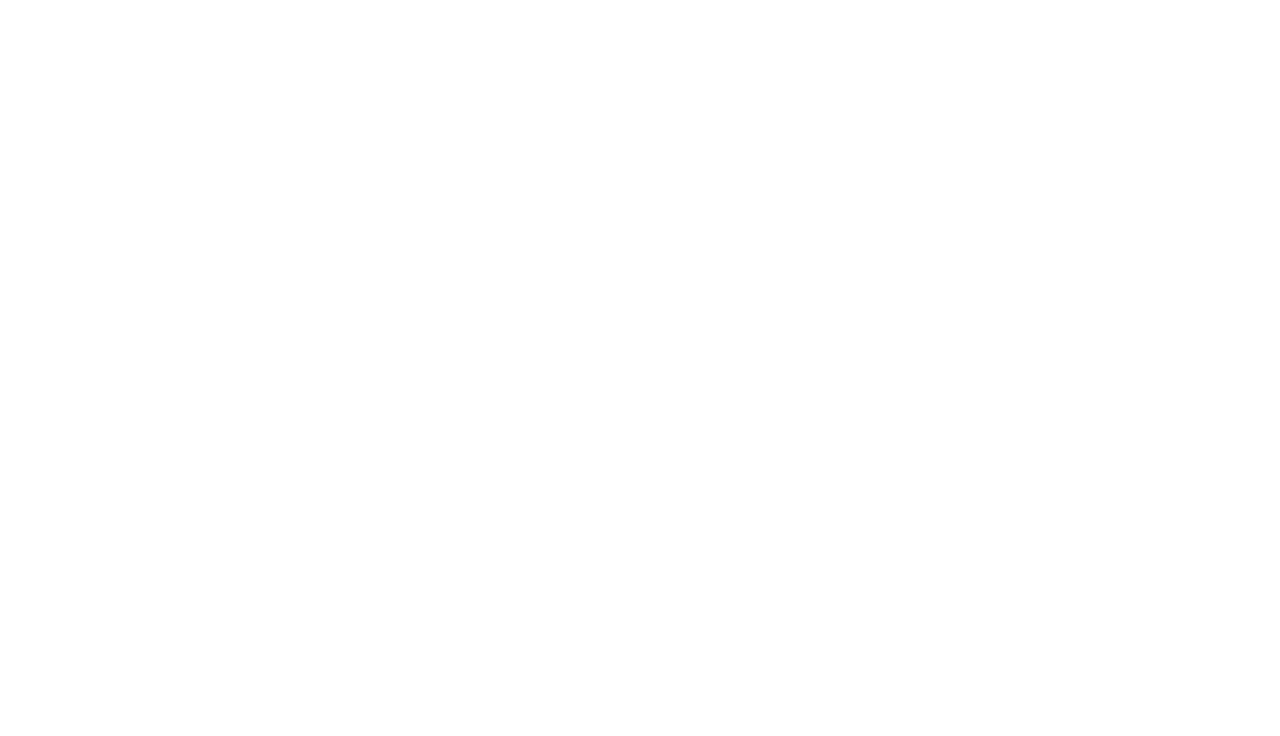
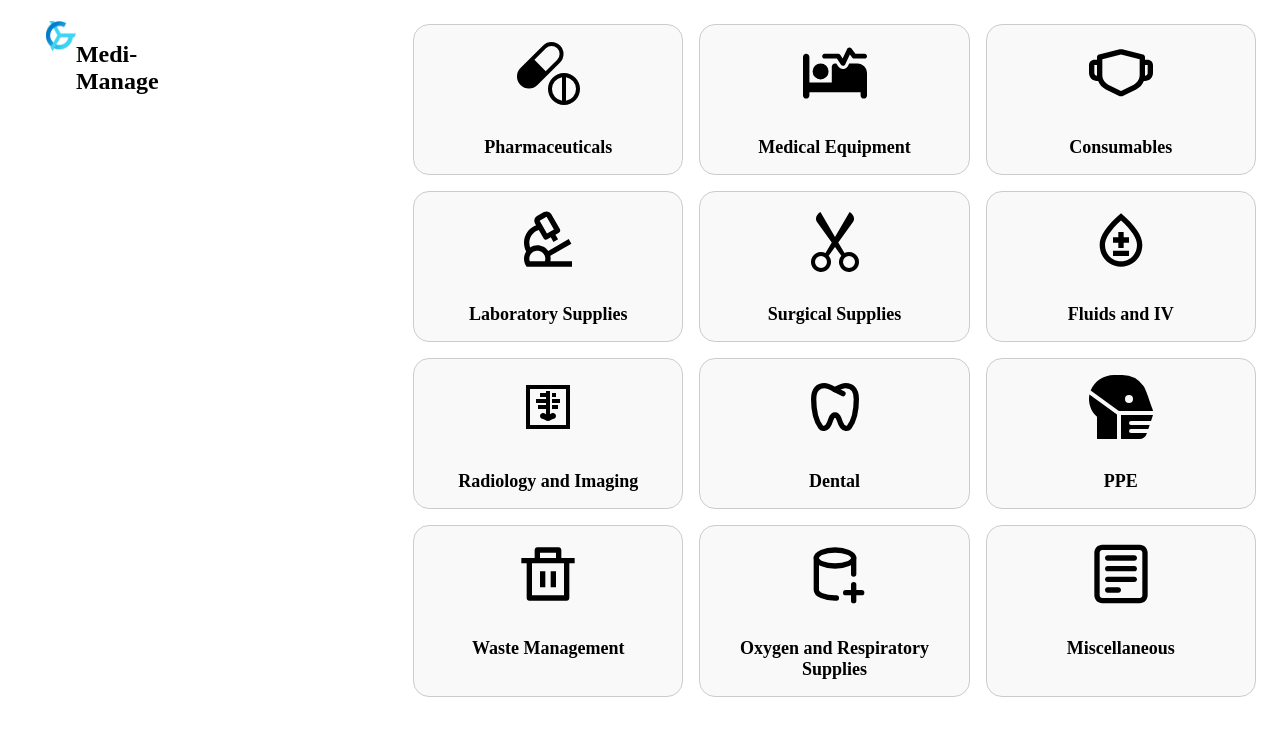
Before and after one commit to Medi-Slot/Medi-Manage, a React (Vite) app: page /inventory in a window 1280 px wide. Before the commit this address had no page. Shown: the top 736 px of the page. Built offline with nearby package versions, Linux system fonts and the light colour scheme.

Commit message:
inventory

```diff
--- a/package.json
+++ b/package.json
@@ -11,7 +11,10 @@
   },
   "dependencies": {
     "react": "^18.3.1",
-    "react-dom": "^18.3.1"
+    "react-dom": "^18.3.1",
+    "react-google-charts": "^4.0.1",
+    "react-icons": "^5.3.0",
+    "react-router-dom": "^6.26.1"
   },
   "devDependencies": {
     "@eslint/js": "^9.9.0",
--- a/src/App.jsx
+++ b/src/App.jsx
@@ -1,14 +1,19 @@
 import { useState } from "react";
 import { BrowserRouter as Router, Routes, Route } from "react-router-dom";
 import LandingPage from "./pages/landingPage/LandingPage";
+import Inventory from "./pages/inventoryPage/Inventory";
+import Layout from "./layout/Layout";
 
 function App() {
   return (
     <>
       <Router>
+        <Layout>
         <Routes>
           <Route path="/" element={<LandingPage />} />
+          <Route path="/inventory" element={<Inventory />} />
         </Routes>
+        </Layout>
       </Router>
     </>
   );
--- /dev/null
+++ b/src/components/specific/dashboard/StatCard.jsx
@@ -0,0 +1,52 @@
+import React from 'react';
+import { Chart } from 'react-google-charts';
+import "./style.css"
+
+const StatCard = ({ icon, title, value = 0, change = 0 }) => {
+  const data = [
+    ['Day', 'Earnings'],
+    ['Mon', 200],
+    ['Tue', 300],
+    ['Wed', 400],
+    ['Thu', 500],
+    ['Fri', 600],
+  ];
+
+  const options = {
+    legend: 'none',
+    hAxis: { title: 'Day' },
+    vAxis: { title: 'Earnings' },
+    series: { 0: { color: change > 0 ? 'green' : 'red' } },
+    width: '100%',
+    height: '100%',
+    chartArea: { width: '70%', height: '70%' },
+  };
+
+  return (
+    <div className="stat-card-container">
+      <div className="stat-card-header">
+        <div className="stat-card-icon">{icon}</div>
+        <div className="stat-card-title">{title}</div>
+      </div>
+      <div className="stat-card-body">
+        <div className="stat-card-value">
+          ${typeof value === 'number' ? value.toLocaleString() : '0'}
+        </div>
+        <div className="stat-card-change" style={{ color: change > 0 ? 'green' : 'red' }}>
+          {change > 0 ? '▲' : '▼'} {change}
+        </div>
+      </div>
+      <div className="stat-card-chart">
+        <Chart
+          chartType="LineChart"
+          data={data}
+          options={options}
+          width="100%"
+          height="100px"
+        />
+      </div>
+    </div>
+  );
+};
+
+export default StatCard;
--- /dev/null
+++ b/src/components/specific/dashboard/style.css
@@ -0,0 +1,48 @@
+.stat-card-container {
+    border: 1px solid #e0e0e0;
+    border-radius: 10px;
+    padding: 20px;
+    background-color: #ffffff;
+    width: 200px;
+    box-shadow: 0 4px 6px rgba(0, 0, 0, 0.1);
+    margin: 20px;
+  }
+
+  .stat-card-header {
+    display: flex;
+    align-items: center;
+    margin-bottom: 15px;
+  }
+
+  .stat-card-header .stat-card-icon {
+    background-color: #e0f7fa;
+    border-radius: 50%;
+    padding: 10px;
+    margin-right: 10px;
+    font-size: 24px;
+  }
+
+  .stat-card-header .stat-card-title {
+    font-size: 18px;
+    font-weight: bold;
+    color: #555;
+  }
+
+  .stat-card-body {
+    margin-bottom: 10px;
+  }
+
+  .stat-card-body .stat-card-value {
+    font-size: 24px;
+    font-weight: bold;
+    color: #333;
+  }
+
+  .stat-card-body .stat-card-change {
+    font-size: 14px;
+    font-weight: bold;
+  }
+
+  .stat-card-chart {
+    margin-top: 10px;
+  }
--- /dev/null
+++ b/src/components/specific/inventory/InventoryItem.jsx
@@ -0,0 +1,13 @@
+import React from 'react'
+import "./style.css"
+
+const InventoryItem = ({name , icon}) => {
+  return (
+    <div className="inventory-item-container">
+      <div className="inventory-item-icon">{icon}</div>
+      <div className="inventory-item-name">{name}</div>
+    </div>
+  )
+}
+
+export default InventoryItem
--- /dev/null
+++ b/src/components/specific/inventory/style.css
@@ -0,0 +1,17 @@
+.inventory-item-container {
+    border: 1px solid #ccc;
+    padding: 1rem;
+    text-align: center;
+    border-radius: 1rem;
+    background-color: #f9f9f9;
+  }
+
+  .inventory-item-container .inventory-item-icon {
+    font-size: 5vw;
+    margin-bottom: 1rem;
+  }
+
+  .inventory-item-container .inventory-item-name {
+    font-size: 18px;
+    font-weight: bold;
+  }
--- /dev/null
+++ b/src/layout/Layout.jsx
@@ -0,0 +1,18 @@
+import React from 'react';
+import Navbar from '../components/specific/landingPage/Navbar/Navbar';
+
+
+const Layout = ({ children }) => {
+  return (
+    <>
+    <div className="layoutmain" style={{display:'flex',flexDirection:'row'}}>
+      <Navbar />
+      <div className='layout-container' style={{marginLeft:'15%'}}>
+      {children}
+      </div>
+    </div>
+    </>
+  );
+}
+
+export default Layout;
--- /dev/null
+++ b/src/pages/inventoryPage/Inventory.jsx
@@ -0,0 +1,45 @@
+import React from 'react'
+import InventoryItem from '../../components/specific/inventory/InventoryItem';
+import "./style.css"
+import { BsCapsulePill } from "react-icons/bs";
+import { FaBedPulse } from "react-icons/fa6";
+import { RiSurgicalMaskLine } from "react-icons/ri";
+import { RiMicroscopeLine } from "react-icons/ri";
+import { MdOutlineBloodtype } from "react-icons/md";
+import { LiaXRaySolid } from "react-icons/lia";
+import { TbDental } from "react-icons/tb";
+import { FaHeadSideMask } from "react-icons/fa";
+import { RiDeleteBinLine } from "react-icons/ri";
+import { TbCylinderPlus } from "react-icons/tb";
+import { CgNotes } from "react-icons/cg";
+import { BsScissors } from "react-icons/bs";
+
+
+
+const inventoryItems = [
+    { name: 'Pharmaceuticals', icon: <BsCapsulePill /> },
+    { name: 'Medical Equipment', icon: <FaBedPulse /> },
+    { name: 'Consumables', icon: <RiSurgicalMaskLine /> },
+    { name: 'Laboratory Supplies', icon: <RiMicroscopeLine />    },
+    { name: 'Surgical Supplies', icon: <BsScissors /> },
+    { name: 'Fluids and IV', icon: <MdOutlineBloodtype />    },
+    { name: 'Radiology and Imaging', icon: <LiaXRaySolid />    },
+    { name: 'Dental', icon: <TbDental /> },
+    { name: 'PPE', icon: <FaHeadSideMask /> },
+    { name: 'Waste Management', icon: <RiDeleteBinLine /> },
+    { name: 'Oxygen and Respiratory Supplies', icon: <TbCylinderPlus />},
+    { name: 'Miscellaneous', icon: <CgNotes />    }
+  ];
+
+const Inventory = () => {
+  return (
+    <div className="inventory-page-container">
+      {inventoryItems.map((item, index) => (
+        <InventoryItem key={index} name={item.name} icon={item.icon} />
+      ))}
+    </div>
+
+  )
+}
+
+export default Inventory
--- /dev/null
+++ b/src/pages/inventoryPage/style.css
@@ -0,0 +1,6 @@
+.inventory-page-container {
+    display: grid;
+    grid-template-columns: repeat(3, 1fr);
+    gap: 1rem;
+    padding: 1rem;
+  }
--- a/src/pages/landingPage/LandingPage.jsx
+++ b/src/pages/landingPage/LandingPage.jsx
@@ -1,11 +1,13 @@
 import React from "react";
 import Navbar from "../../components/specific/landingPage/Navbar/Navbar";
+import StatCard from "../../components/specific/dashboard/StatCard";
 
 export default function LandingPage() {
   return (
     <div>
       <Navbar />
       LandingPage
+      <StatCard />
     </div>
   );
 }
```
Also changed, not shown: 1 other file (tests, documents, lock files or other folders).
